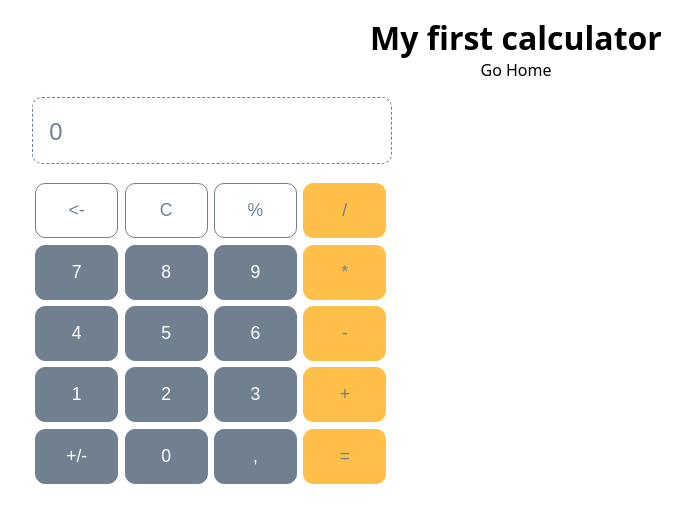
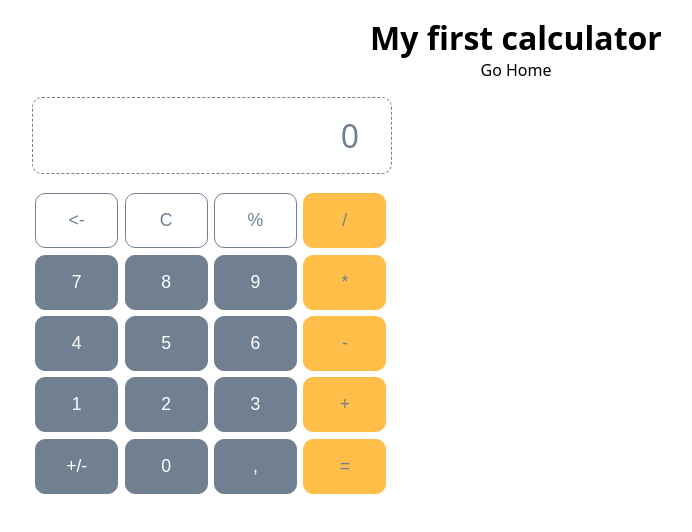
Before and after one commit to andrea-pugliatti/js-training, a React (Vite) app: page /calculator in a window 1280 px wide. Shown: the top 532 px of the page, without its empty margins (124-816 px from the left). Built offline with nearby package versions, Linux system fonts and the light colour scheme.

Commit message:
Fix displayed number position in calculator

```diff
--- a/src/index.css
+++ b/src/index.css
@@ -17,14 +17,16 @@ body {
 	width: 360px;
 	margin: 1rem;
 	.calculator-display {
+		display: flex;
+		justify-content: end;
 		width: 100%;
 		color: slategray;
 		background-color: white;
 		border: 1px dashed slategray;
 		border-radius: 10px;
-		font-size: 1.5rem;
+		font-size: 2rem;
 		margin: 1rem 0;
-		padding: 1rem;
+		padding: 1rem 2rem;
 	}
 
 	button {
```
